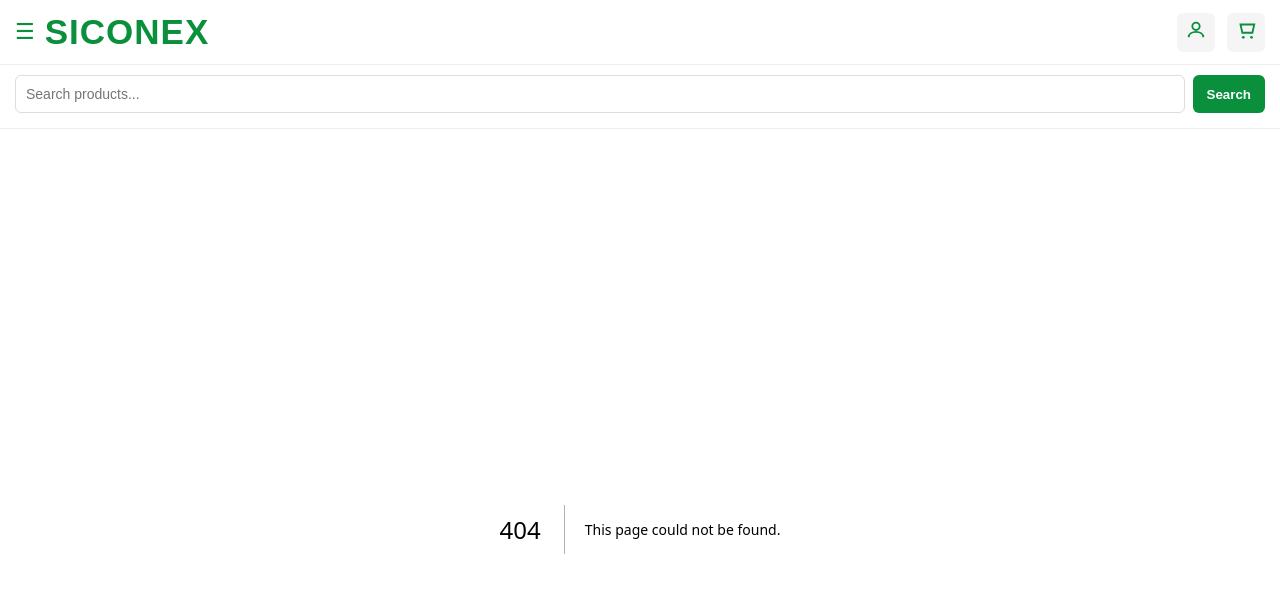
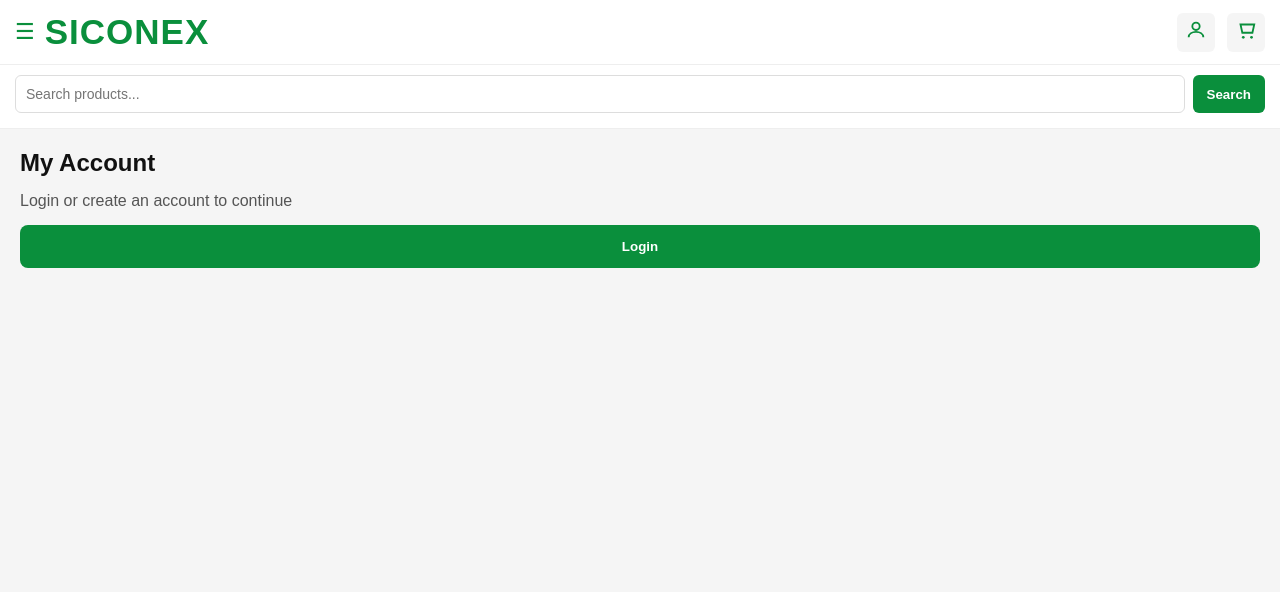
Before and after one commit to protichenoch1/siconex1, a Next.js app: page /account in a window 1280 px wide. Before the commit this address had no page. Shown: the top 592 px of the page. Built offline with nearby package versions, Linux system fonts and the light colour scheme.

Commit message:
Implement account page with login/logout functionality

```diff
--- /dev/null
+++ b/app/account/page.js
@@ -0,0 +1,85 @@
+"use client";
+
+import { useState, useEffect } from "react";
+
+export default function AccountPage() {
+  const [user, setUser] = useState(null);
+
+  useEffect(() => {
+    const savedUser = JSON.parse(localStorage.getItem("user"));
+    if (savedUser) setUser(savedUser);
+  }, []);
+
+  // Logout
+  const handleLogout = () => {
+    localStorage.removeItem("user");
+    setUser(null);
+  };
+
+  // If NOT logged in
+  if (!user) {
+    return (
+      <div style={{ padding: "20px" }}>
+        <h2>My Account</h2>
+
+        <p style={{ margin: "15px 0", color: "#555" }}>
+          Login or create an account to continue
+        </p>
+
+        <button
+          onClick={() => {
+            const fakeUser = { name: "Guest User", email: "guest@email.com" };
+            localStorage.setItem("user", JSON.stringify(fakeUser));
+            setUser(fakeUser);
+          }}
+          style={{
+            width: "100%",
+            padding: "14px",
+            background: "#0a8f3c",
+            color: "#fff",
+            border: "none",
+            borderRadius: "8px",
+            fontWeight: "bold"
+          }}
+        >
+          Login
+        </button>
+      </div>
+    );
+  }
+
+  // If logged in
+  return (
+    <div style={{ padding: "20px" }}>
+      <h2>My Account</h2>
+
+      <div style={{
+        background: "#fff",
+        padding: "15px",
+        borderRadius: "10px",
+        border: "1px solid #eee",
+        marginTop: "15px"
+      }}>
+        <p><strong>Name:</strong> {user.name}</p>
+        <p><strong>Email:</strong> {user.email}</p>
+      </div>
+
+      <div style={{ marginTop: "20px" }}>
+        <button
+          onClick={handleLogout}
+          style={{
+            width: "100%",
+            padding: "14px",
+            background: "#e53935",
+            color: "#fff",
+            border: "none",
+            borderRadius: "8px",
+            fontWeight: "bold"
+          }}
+        >
+          Logout
+        </button>
+      </div>
+    </div>
+  );
+            }
```
